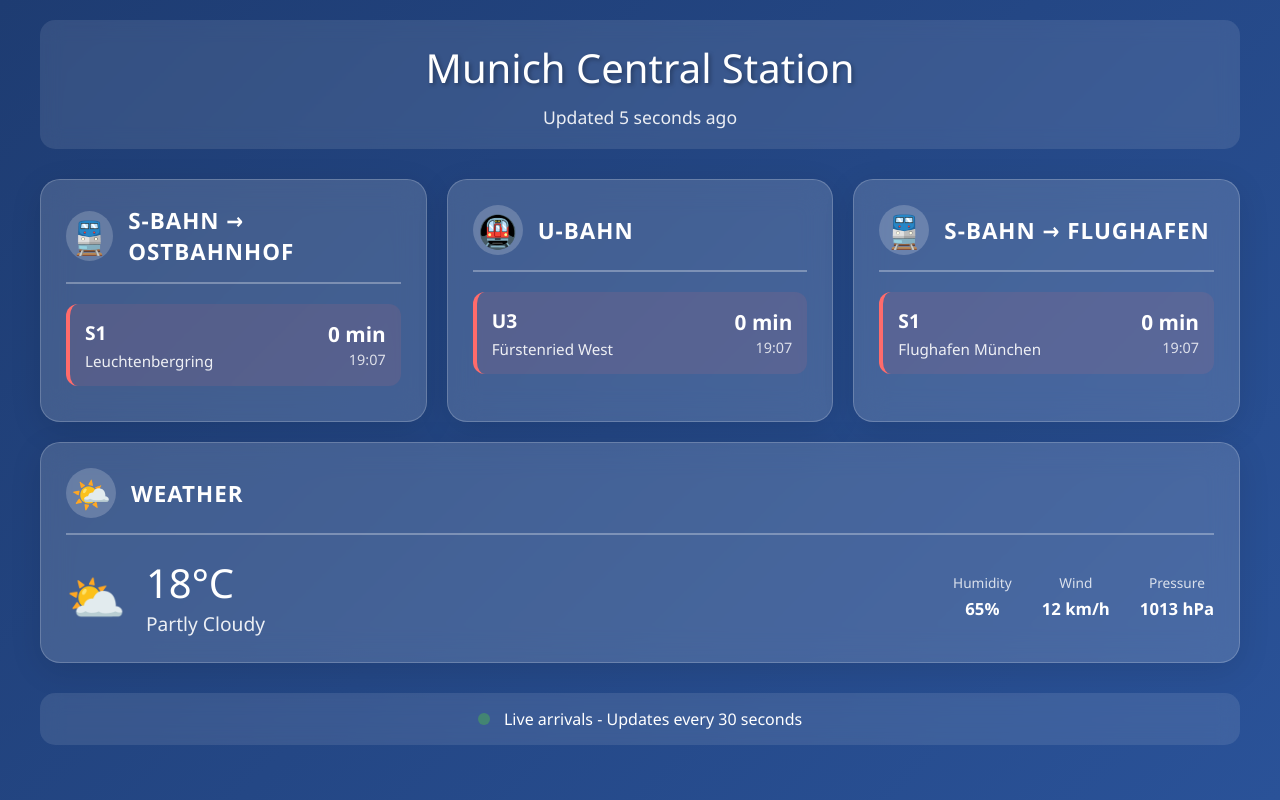
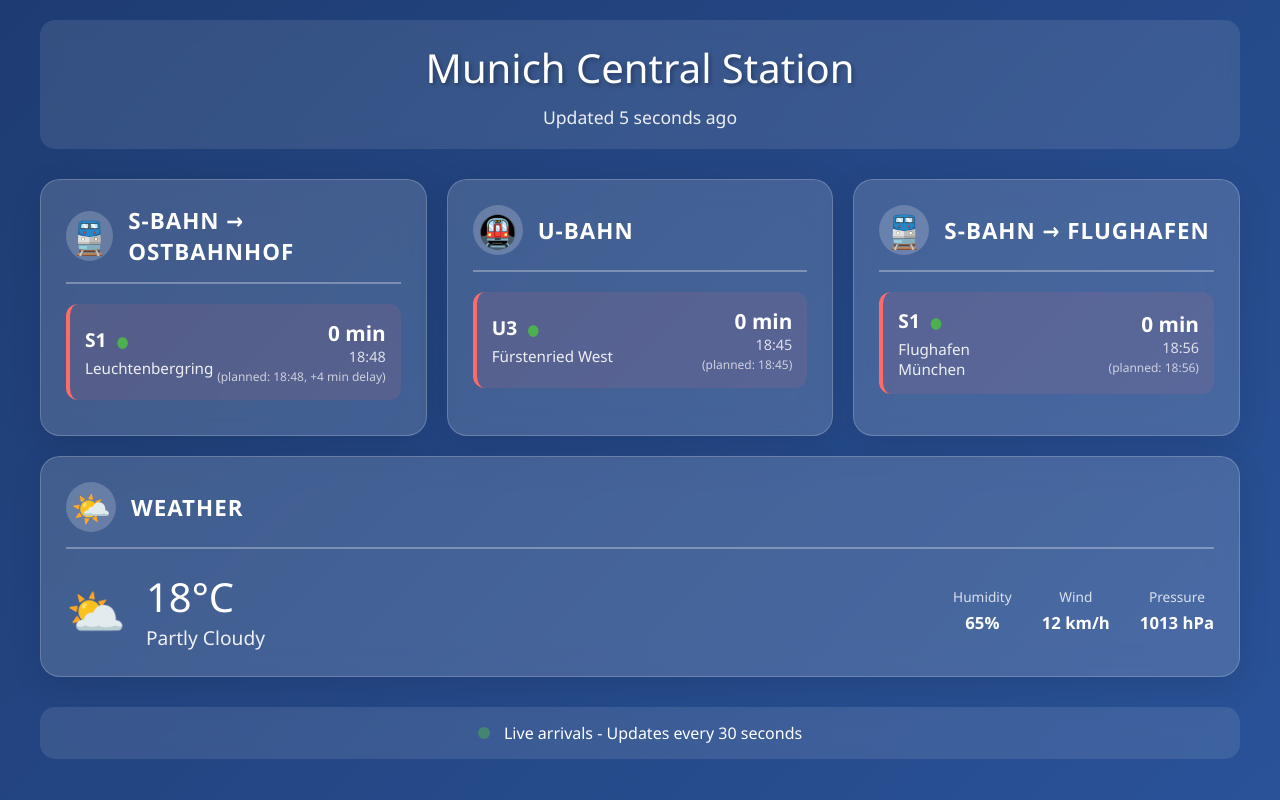
Before and after one commit to m0stik/m0stik.github.io, a plain HTML site: page index.html in a window 1280 px wide. Drawn offline with Linux system fonts and the light colour scheme; no server answers.

Commit message:
show how big is a delay

```diff
--- a/index.html
+++ b/index.html
@@ -144,7 +144,7 @@
 
         .arrival-time {
             text-align: right;
-            min-width: 120px;
+            min-width: 160px;
         }
 
         .time-minutes {
@@ -157,6 +157,36 @@
             font-size: 0.9em;
             opacity: 0.8;
             font-weight: 300;
+            display: block;
+        }
+
+        .delay-info {
+            font-size: 0.75em;
+            opacity: 0.7;
+            font-weight: 300;
+            display: block;
+            margin-top: 2px;
+        }
+
+        .realtime-indicator {
+            color: #4CAF50;
+            font-size: 0.8em;
+            margin-left: 5px;
+        }
+
+        .no-realtime-indicator {
+            color: #ff9800;
+            font-size: 0.8em;
+            margin-left: 5px;
+        }
+
+        .arrival-item.cancelled {
+            opacity: 0.6;
+            border-left-color: #f44336;
+        }
+
+        .arrival-item.cancelled .route-number {
+            text-decoration: line-through;
         }
 
         .weather-content {
@@ -354,7 +384,8 @@
             };
 
             apiData.forEach(item => {
-                const minutesUntilArrival = Math.max(0, Math.floor((item.realtimeDepartureTime - now) / 60000));
+                const departureTime = item.realtime ? item.realtimeDepartureTime : item.plannedDepartureTime;
+                const minutesUntilArrival = Math.max(0, Math.floor((departureTime - now) / 60000));
 
                 let status = 'normal';
                 if (minutesUntilArrival <= 2) {
@@ -369,7 +400,11 @@
                     minutes: minutesUntilArrival,
                     status: status,
                     delay: item.delayInMinutes,
-                    platform: item.platform || item.stopPositionNumber
+                    platform: item.platform || item.stopPositionNumber,
+                    plannedTime: item.plannedDepartureTime,
+                    realTime: item.realtimeDepartureTime,
+                    hasRealtime: item.realtime,
+                    cancelled: item.cancelled
                 };
 
                 // Filter S-Bahn S1 (divaId: 92M01) by lineId to determine direction
@@ -408,8 +443,8 @@
         // Function to fetch real API data from MVG
         async function fetchTransitData() {
             try {
-                const response = await fetch('https://www.mvg.de/api/bgw-pt/v3/departures?globalId=de:09162:300&limit=20&offsetInMinutes=0');
-
+                const response = await fetch('https://corsproxy.io/?https://www.mvg.de/api/bgw-pt/v3/departures?globalId=de:09162:300&limit=30&offsetInMinutes=0');
+                console.log(response);
                 if (!response.ok) {
                     throw new Error(`HTTP error! status: ${response.status}`);
                 }
@@ -425,13 +460,28 @@
             }
         }
 
-        function addMinutesToTime(minutes) {
-            const now = new Date();
-            const arrivalTime = new Date(now.getTime() + minutes * 60000);
-            return arrivalTime.toLocaleTimeString('de-DE', {
+        function formatTime(timestamp) {
+            const time = new Date(timestamp);
+            return time.toLocaleTimeString('de-DE', {
                 hour: '2-digit',
                 minute: '2-digit'
             });
+        }
+
+        function formatDelayInfo(plannedTime, realTime, delayMinutes, hasRealtime) {
+            const plannedFormatted = formatTime(plannedTime);
+
+            if (!hasRealtime) {
+                return `(planned: ${plannedFormatted}, no realtime)`;
+            }
+
+            if (delayMinutes === 0) {
+                return `(planned: ${plannedFormatted})`;
+            } else if (delayMinutes > 0) {
+                return `(planned: ${plannedFormatted}, +${delayMinutes} min delay)`;
+            } else {
+                return `(planned: ${plannedFormatted}, ${delayMinutes} min early)`;
+            }
         }
 
         function renderArrivals(containerId, arrivals) {
@@ -443,19 +493,39 @@
             }
 
             container.innerHTML = arrivals.map(arrival => {
-                const statusClass = arrival.status === 'urgent' ? 'urgent' :
-                                  arrival.status === 'warning' ? 'warning' : '';
-                const exactTime = addMinutesToTime(arrival.minutes);
+                let statusClass = arrival.status === 'urgent' ? 'urgent' :
+                                 arrival.status === 'warning' ? 'warning' : '';
+
+                // Add cancelled class if needed
+                if (arrival.cancelled) {
+                    statusClass += ' cancelled';
+                }
+
+                const currentTime = arrival.hasRealtime ?
+                    formatTime(arrival.realTime) :
+                    formatTime(arrival.plannedTime);
+
+                const delayInfo = formatDelayInfo(
+                    arrival.plannedTime,
+                    arrival.realTime,
+                    arrival.delay,
+                    arrival.hasRealtime
+                );
+
+                const realtimeIndicator = arrival.hasRealtime ?
+                    '<span class="realtime-indicator">●</span>' :
+                    '<span class="no-realtime-indicator">○</span>';
 
                 return `
                     <div class="arrival-item ${statusClass}">
                         <div class="route-info">
-                            <div class="route-number">${arrival.line}</div>
+                            <div class="route-number">${arrival.line} ${realtimeIndicator}</div>
                             <div class="route-destination">${arrival.destination}</div>
                         </div>
                         <div class="arrival-time">
                             <span class="time-minutes">${arrival.minutes} min</span>
-                            <span class="exact-time">${exactTime}</span>
+                            <span class="exact-time">${currentTime}</span>
+                            <span class="delay-info">${delayInfo}</span>
                         </div>
                     </div>
                 `;
```
Also changed, not shown: 1 other file.
